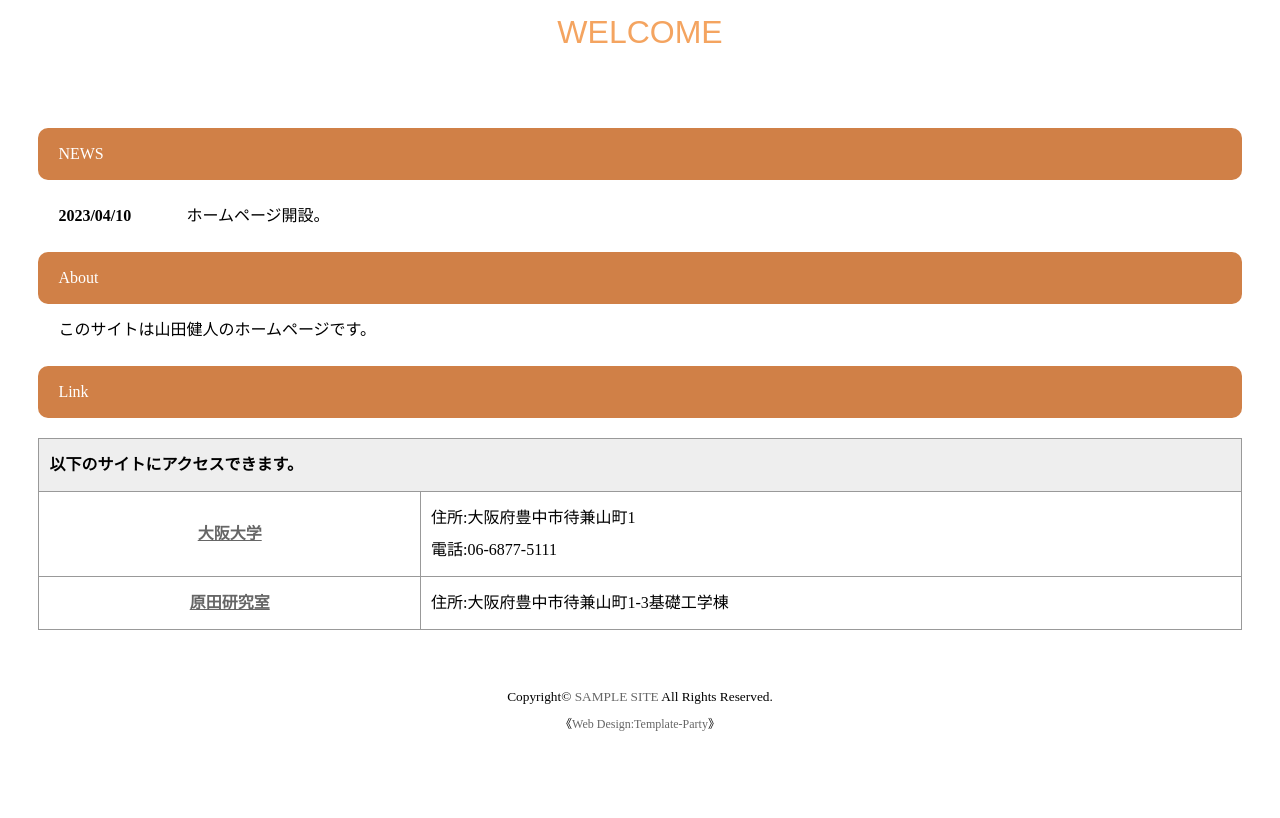
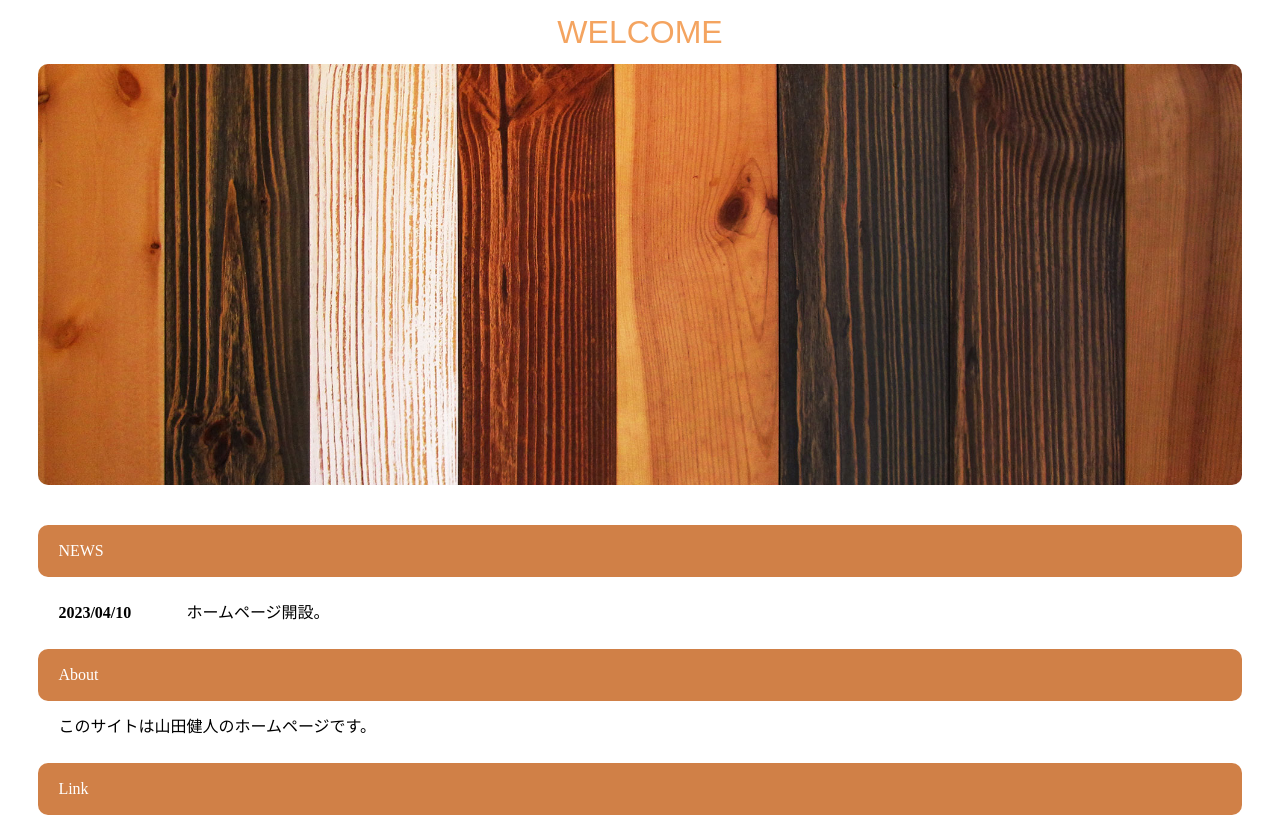
Before and after one commit to kento0704/1, a plain HTML site: page index.html in a window 1280 px wide. Shown: the top 818 px of the page. Drawn offline with Linux system fonts and the light colour scheme.

Commit message:
Update index.html

```diff
--- a/index.html
+++ b/index.html
@@ -24,7 +24,7 @@
     <font color=#F4A460	>WELCOME
 
 <br>
-<aside id="mainimg"><img src="images/mainimg.jpg" alt=""></aside>
+<aside id="mainimg"><img src="mainimg.jpg" alt=""></aside>
 </header>
 <font size="3" >
 <font color=#000000	>
```
